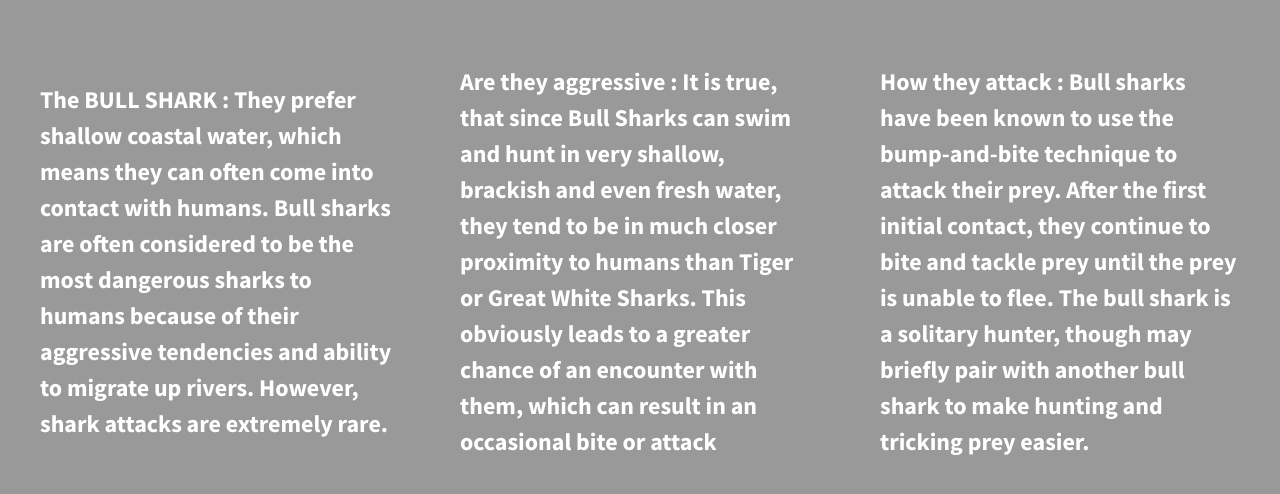
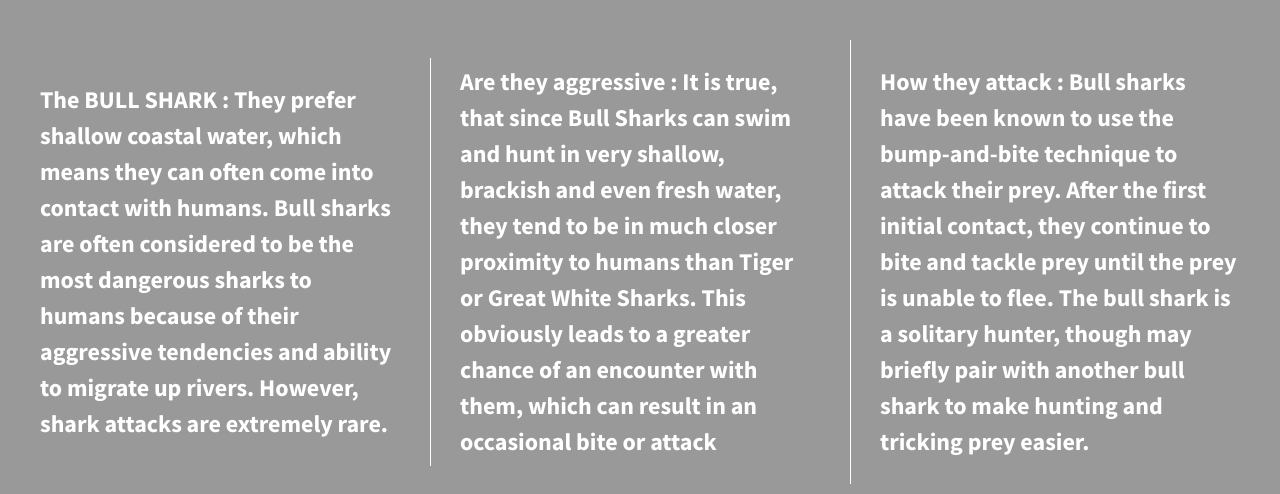
Before and after one commit to Lam-o/flex-center-divs, a plain HTML site: page index.html in a window 1280 px wide. Drawn offline with nearby package versions, Linux system fonts and the light colour scheme.

Commit message:
FORGOT to add media Q

```diff
--- a/css/main.css
+++ b/css/main.css
@@ -99,6 +99,7 @@ textarea {
 html {
   background-color: #999999;
   height: 100%;
+  width: 100%;
 }
 
 body {
@@ -214,6 +215,17 @@ body {
    These examples override the primary ('mobile first') styles.
    Modify as content requires.
    ========================================================================== */
+@media all and (min-width: 1200px) {
+    .div-1, .div-2, .div-3 {
+        flex-basis: 30%;
+    }
+
+.div-1, .div-2 {
+    border-right: 1px solid #ffffff;
+    padding-right: 30px;
+ }
+}
+
 
 @media print,
        (-webkit-min-device-pixel-ratio: 1.25),
```
